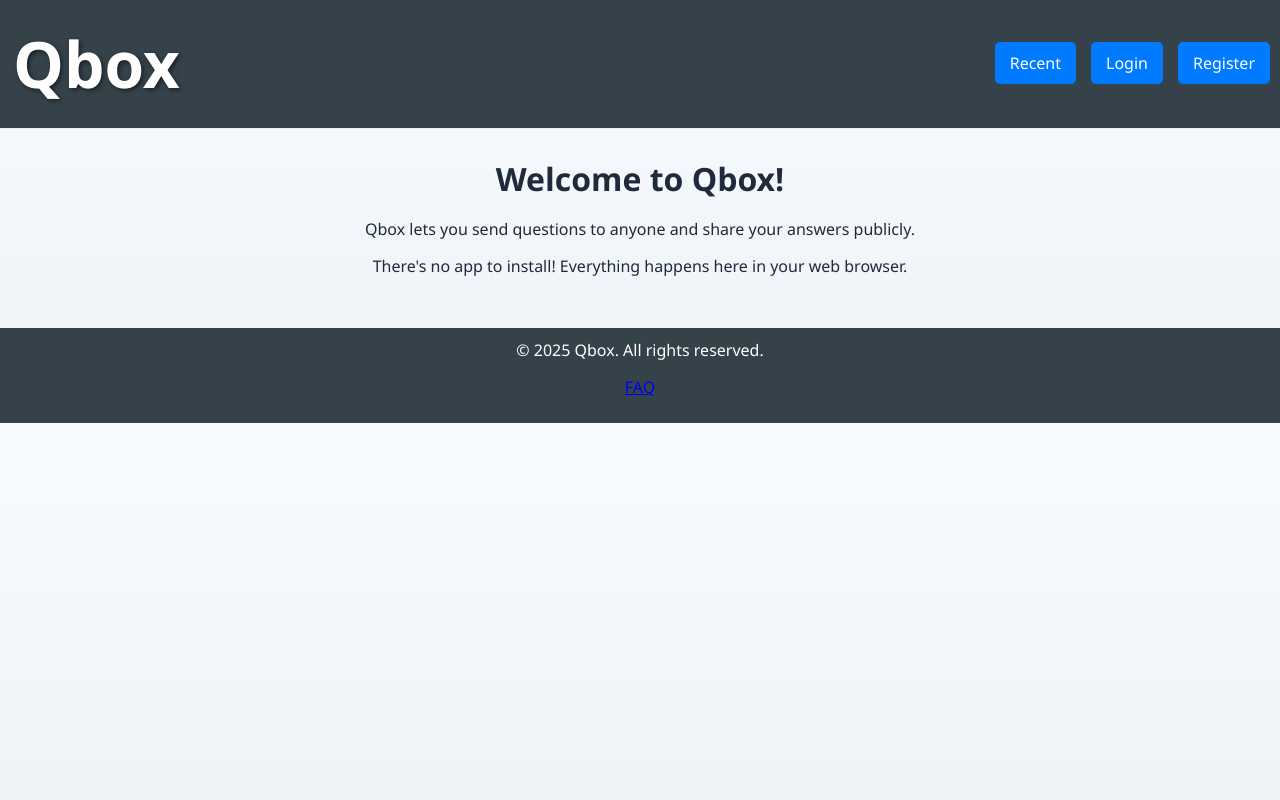
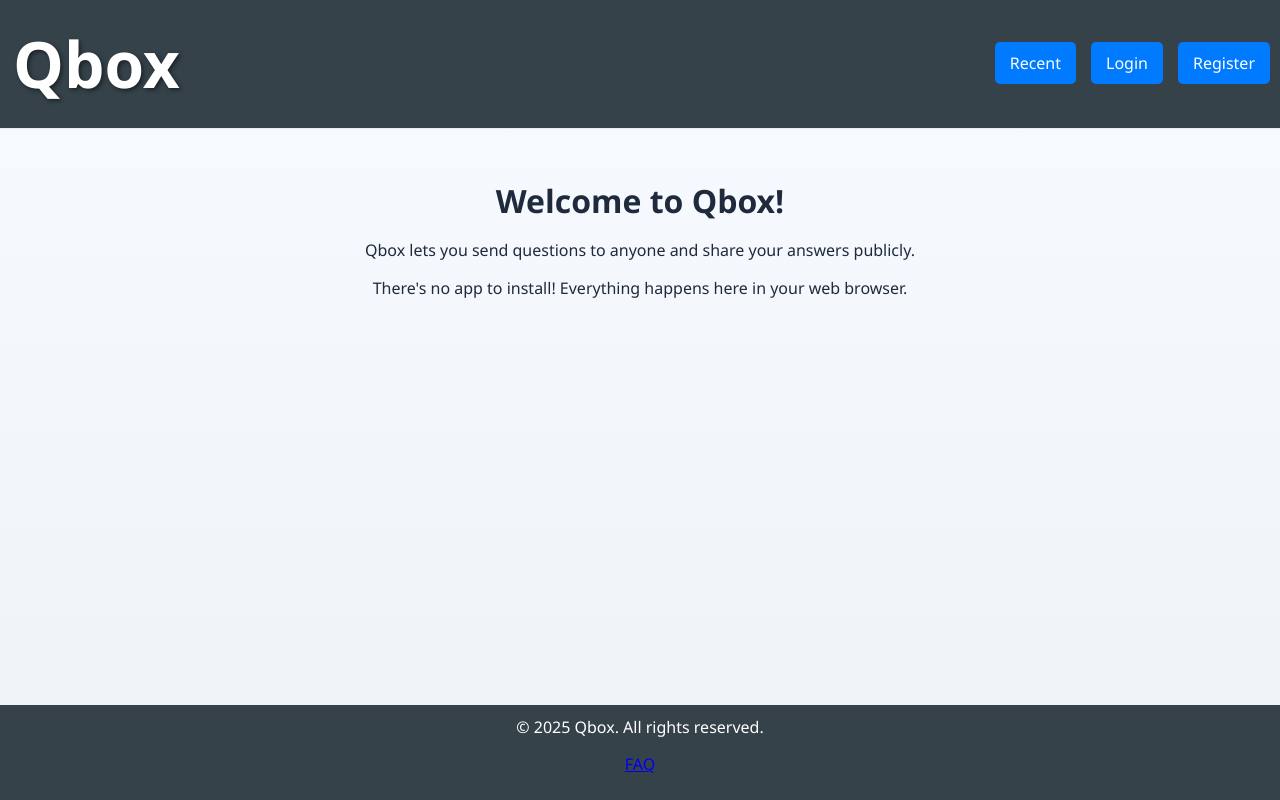
Before and after one commit to VertyyBird/qbox, a Flask app: page / in a window 1280 px wide. Run offline with Flask 3, Linux system fonts and the light colour scheme.

Commit message:
fix footer placement on short pages

```diff
--- a/static/css/styles.css
+++ b/static/css/styles.css
@@ -19,7 +19,9 @@ along with this program.  If not, see <https://www.gnu.org/licenses/>.
 body {
     font-family: "Segoe UI", Arial, sans-serif;
     margin: 0;
-    padding: 0;
+    min-height: 100vh;
+    display: flex;
+    flex-direction: column;
     background: linear-gradient(180deg, #f8fbff 0%, #eef2f7 100%);
     color: #1f2a3d;
     line-height: 1.6;
@@ -84,6 +86,8 @@ main {
     max-width: 960px;
     margin: 24px auto 48px;
     padding: 0 20px;
+    width: 100%;
+    flex: 1 0 auto;
 }
 
 h1, h2, h3 {
@@ -146,9 +150,8 @@ footer {
     color: #ffffff;
     text-align: center;
     padding: 10px 0;
-    position: relative;
-    bottom: 0;
     width: 100%;
+    flex-shrink: 0;
 }
 
 .centered {
```
